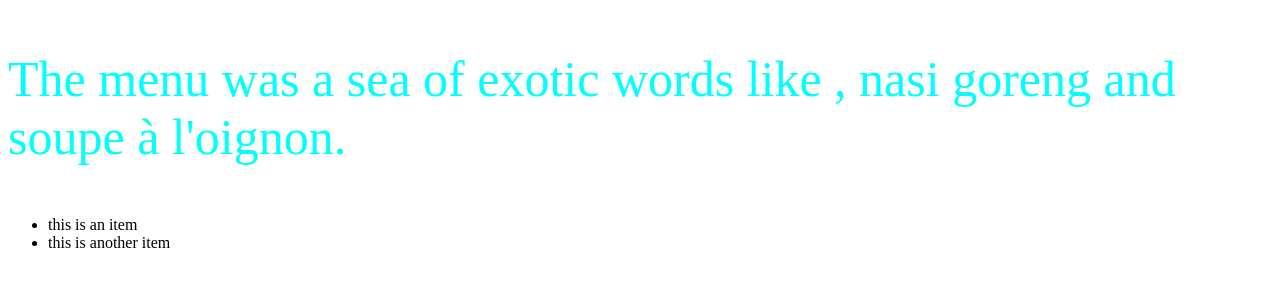
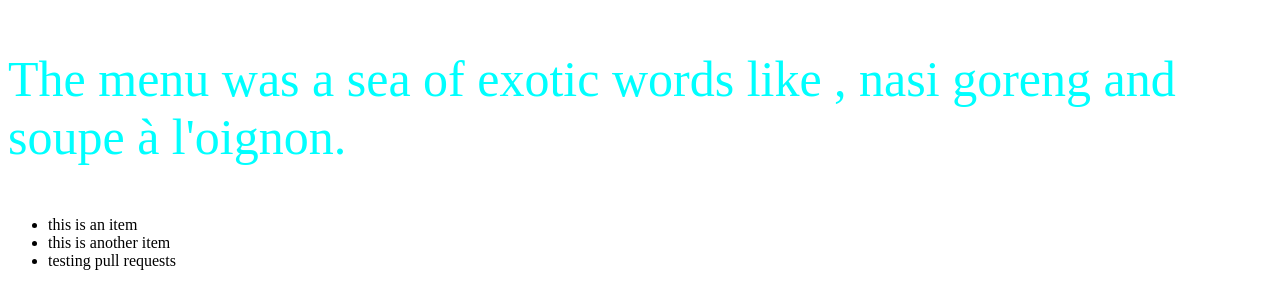
Before and after one commit to abdullahzubair78/html-css, a plain HTML site: page index.html in a window 1280 px wide. Drawn offline with Linux system fonts and the light colour scheme.

Commit message:
testing Pull Request

```diff
--- a/index.html
+++ b/index.html
@@ -17,6 +17,7 @@
     <ul>
         <li>this is an item</li>
         <li>this is another item</li>
+        <li>testing pull requests</li>
     </ul>
 </body>
 </html>
```
